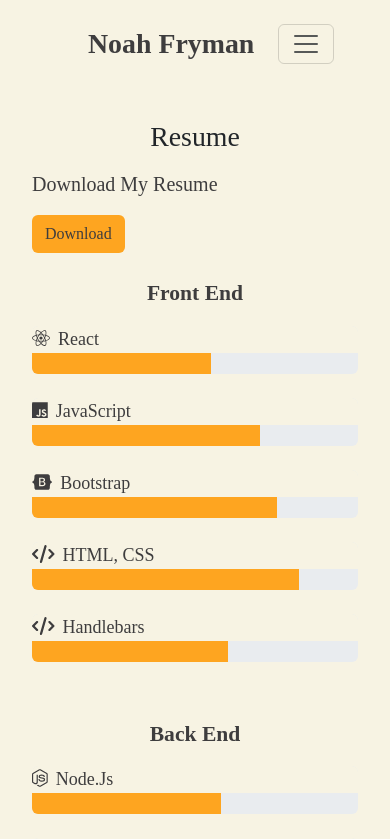
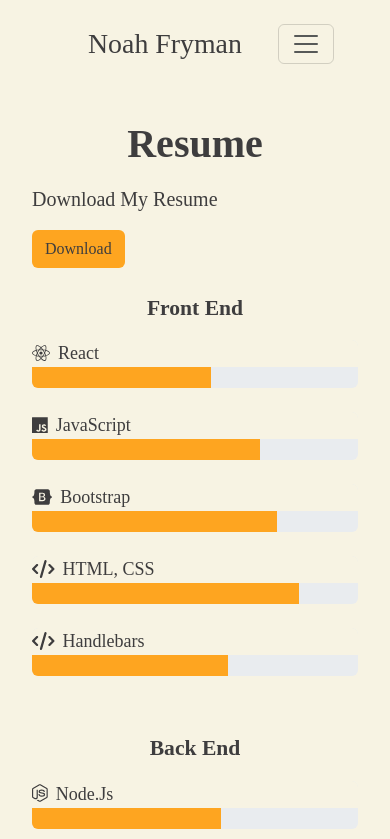
Before and after one commit to noah-10/react-portfolio, a React (Vite) app: page /resume in a window 390 px wide. Shown: the top 839 px of the page. Built offline with nearby package versions, Linux system fonts and the light colour scheme.

Commit message:
Fixed style on resume and made responsive

```diff
--- a/src/css/aboutme/aboutMe.css
+++ b/src/css/aboutme/aboutMe.css
@@ -12,7 +12,3 @@
     display: flex;
     flex-direction: row;
 }
-
-.skills-header{
-    font-size: 170%;
-}
--- a/src/css/header.css
+++ b/src/css/header.css
@@ -7,13 +7,13 @@
 }
 
 .header-name{
-    font-size: 135%;
+    font-size: 125%;
     margin: auto auto auto 5rem;
     color: var(--DarkGrey);
 
 }
 
 .header-name h1 {
-    font-weight: 800;
+    font-weight: 400;
     margin: 0;
 }
--- /dev/null
+++ b/src/css/resume/resume.css
@@ -0,0 +1,5 @@
+.resume-header{
+    color: var(--DarkGrey);
+    font-weight: bolder;
+    font-size: 250%;
+}
--- a/src/pages/Resume.jsx
+++ b/src/pages/Resume.jsx
@@ -1,10 +1,11 @@
 import DownloadResume from "../components/resume/downloadResume"
 import Skills from "../components/resume/skills"
+import '../css/resume/resume.css';
 
 export default function Resume(){
     return (
         <>
-            <h1 className="text-center">Resume</h1>
+            <h1 className="text-center resume-header">Resume</h1>
             <DownloadResume />
             <Skills />
         </>
```
